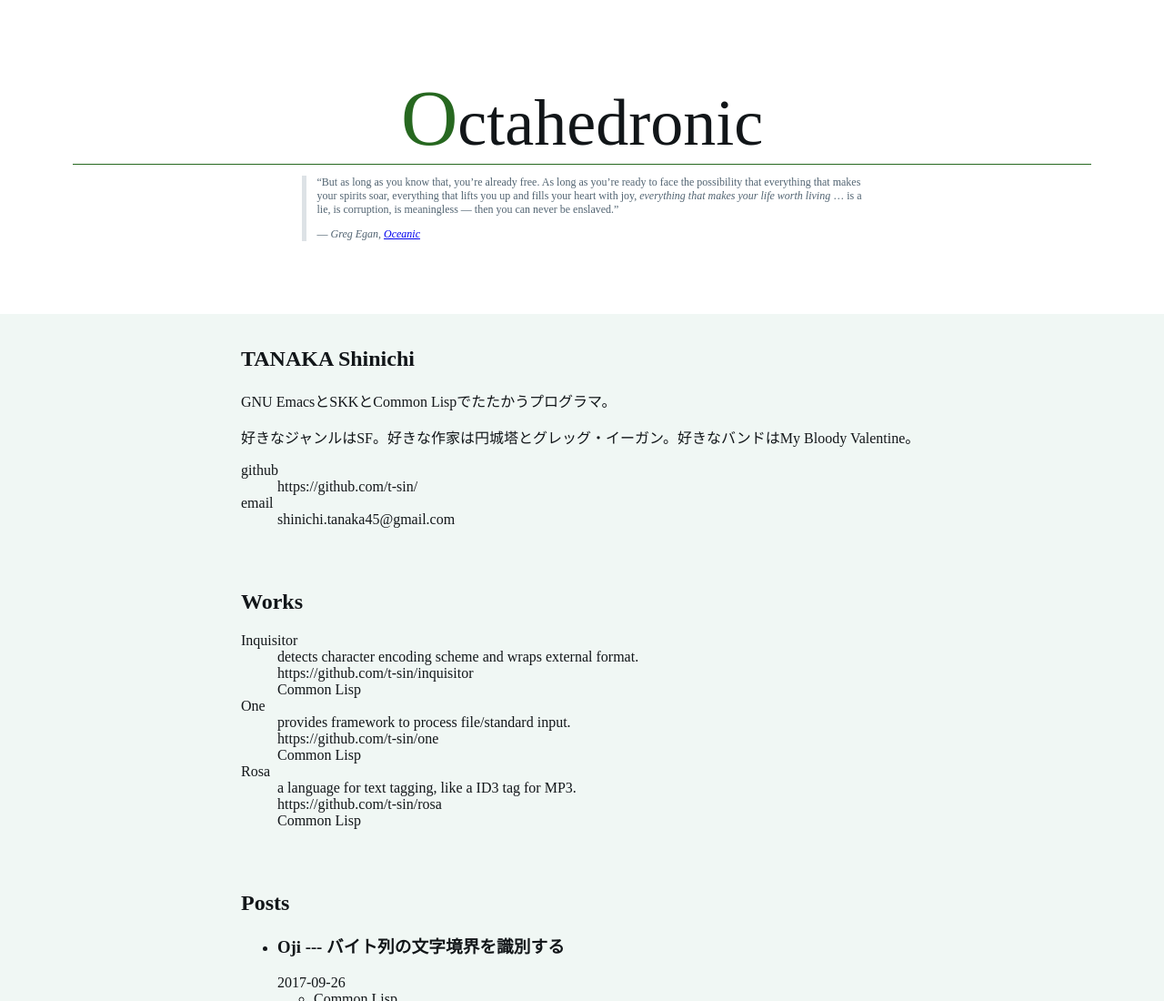
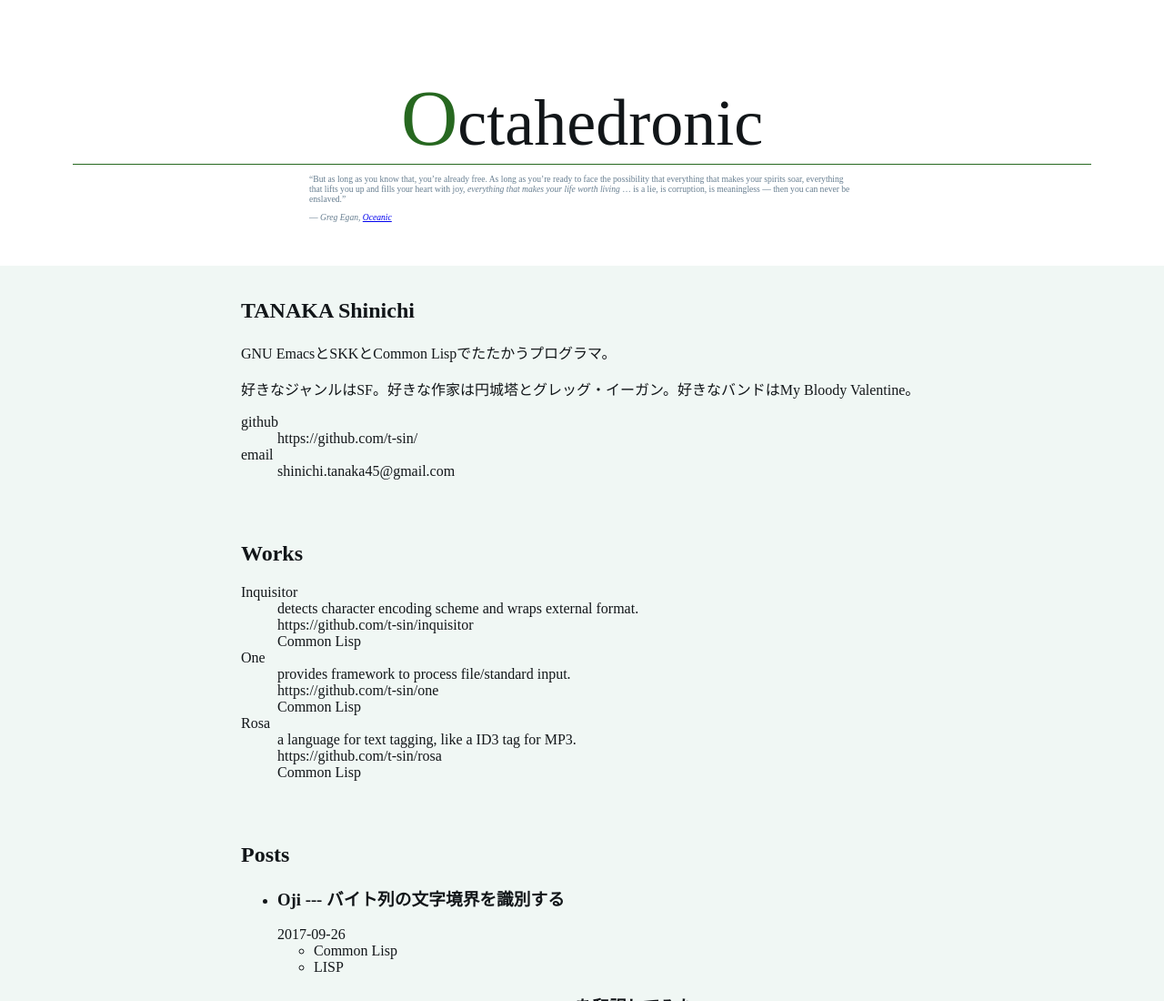
Before and after one commit to t-sin/t-sin.github.io, a website: page index.html in a window 1280 px wide. Shown: the top 1100 px of the page at 91% size. Drawn offline with Linux system fonts and the light colour scheme.

Commit message:
Updates layout

```diff
--- a/less/base.less
+++ b/less/base.less
@@ -35,11 +35,8 @@ header {
 
     blockquote {
         margin: 10px;
-        padding-left: 1em;
-
-        color: lighten(@text, 30%);
-        font-size: 0.75em;
-        border-left: solid 5px lighten(@text, 80%);
+        color: lighten(@text, 40%);
+        font-size: 0.6em;
     }
 }
 
@@ -59,7 +56,7 @@ main section {
 
 @media screen and (min-width: 48em) {
     header {
-        padding: 5em 5em 5em;
+        padding: 5em 5em 3em;
 
         h1 {
             font-size: 4.5em;
```
Also changed, not shown: css/base.css.
